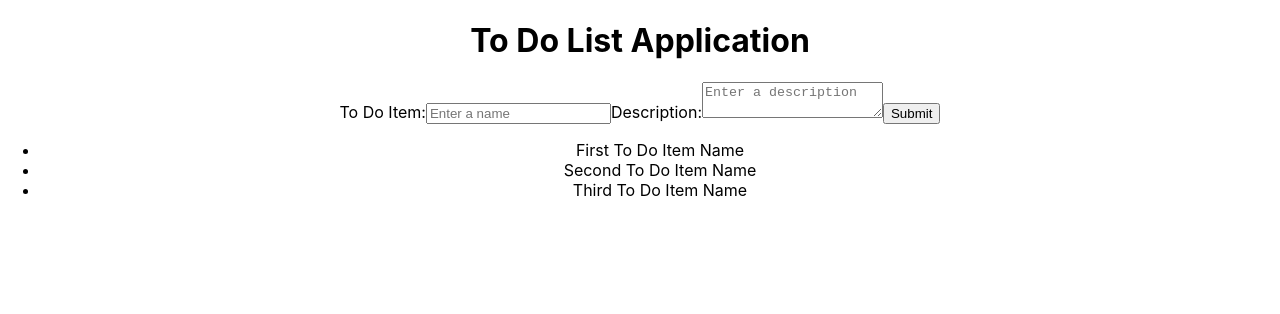
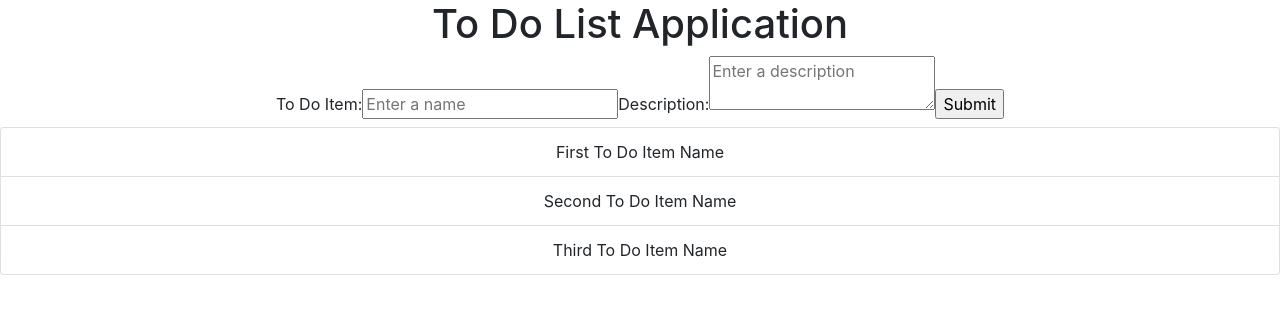
Before and after one commit to SMGEAR123/react-to-do-app, a React (Create React App) app: page / in a window 1280 px wide. Shown: the top 314 px of the page. Built offline with nearby package versions, Linux system fonts and the light colour scheme.

Commit message:
Adding bootstrap to project and replacing List component JSX with Bootstrap components

```diff
--- a/package.json
+++ b/package.json
@@ -10,7 +10,9 @@
     "@types/node": "^12.0.0",
     "@types/react": "^16.9.53",
     "@types/react-dom": "^16.9.8",
+    "bootstrap": "^4.6.0",
     "react": "^17.0.1",
+    "react-bootstrap": "^1.4.3",
     "react-dom": "^17.0.1",
     "react-scripts": "4.0.1",
     "typescript": "^4.0.3",
--- a/src/App.tsx
+++ b/src/App.tsx
@@ -1,6 +1,8 @@
 import React from 'react';
-import logo from './logo.svg';
 import './App.css';
+import 'bootstrap/dist/css/bootstrap.min.css';
+import ListGroup from 'react-bootstrap/ListGroup';
+import Form from 'react-bootstrap/Form'
 
 import { v4 as uuidv4 } from 'uuid';
 
@@ -36,19 +38,12 @@ class ToDoInput extends React.Component <{}, ToDoInputState> {
     this.state = {value: ''};
 
     this.handleChange = this.handleChange.bind(this);
-    // this.handleSubmit = this.handleSubmit.bind(this);
   }
 
   handleChange(event: any) {
     const changeValue = event.target.value;
     this.setState({value: changeValue});
   }
-
-  // handleSubmit(event: any) {
-  //   event.preventDefault();
-  //   const submitValue = this.state.value;
-  //   console.log("Submitting Value:", submitValue);
-  // }
 
   render() {
     const stateValue: string = this.state.value;
@@ -69,19 +64,12 @@ class ToDoArea extends React.Component <{}, ToDoAreaState> {
       value: ''
     };
     this.handleChange = this.handleChange.bind(this);
-    // this.handleSubmit = this.handleSubmit.bind(this);
   }
 
   handleChange(event: any) {
     const changeValue = event.target.value;
     this.setState({value: changeValue});
   }
-
-  // handleSubmit(event: any) {
-  //   event.preventDefault();
-  //   const submitValue = this.state.value;
-  //   console.log("Submitting Value From TextArea:", submitValue);
-  // }
 
   render() {
     return (
@@ -133,14 +121,25 @@ class ToDoForm extends React.Component <any, ToDoFormState> {
   }
 }
 
+// const List = (props: any) => {
+//   console.log("list props", props);
+//   return (
+//     <ul>
+//       {props.items.map((item: any, index: number) => {
+//         return <li key={item.id} onClick={props.clickMethod}>{item.name}</li>
+//       })}
+//     </ul>
+//   );
+// }
+
 const List = (props: any) => {
   console.log("list props", props);
   return (
-    <ul>
+    <ListGroup>
       {props.items.map((item: any, index: number) => {
-        return <li key={item.id} onClick={props.clickMethod}>{item.name}</li>
+        return <ListGroup.Item key={item.id} onClick={props.clickMethod}>{item.name}</ListGroup.Item>
       })}
-    </ul>
+    </ListGroup>
   );
 }
 
```
